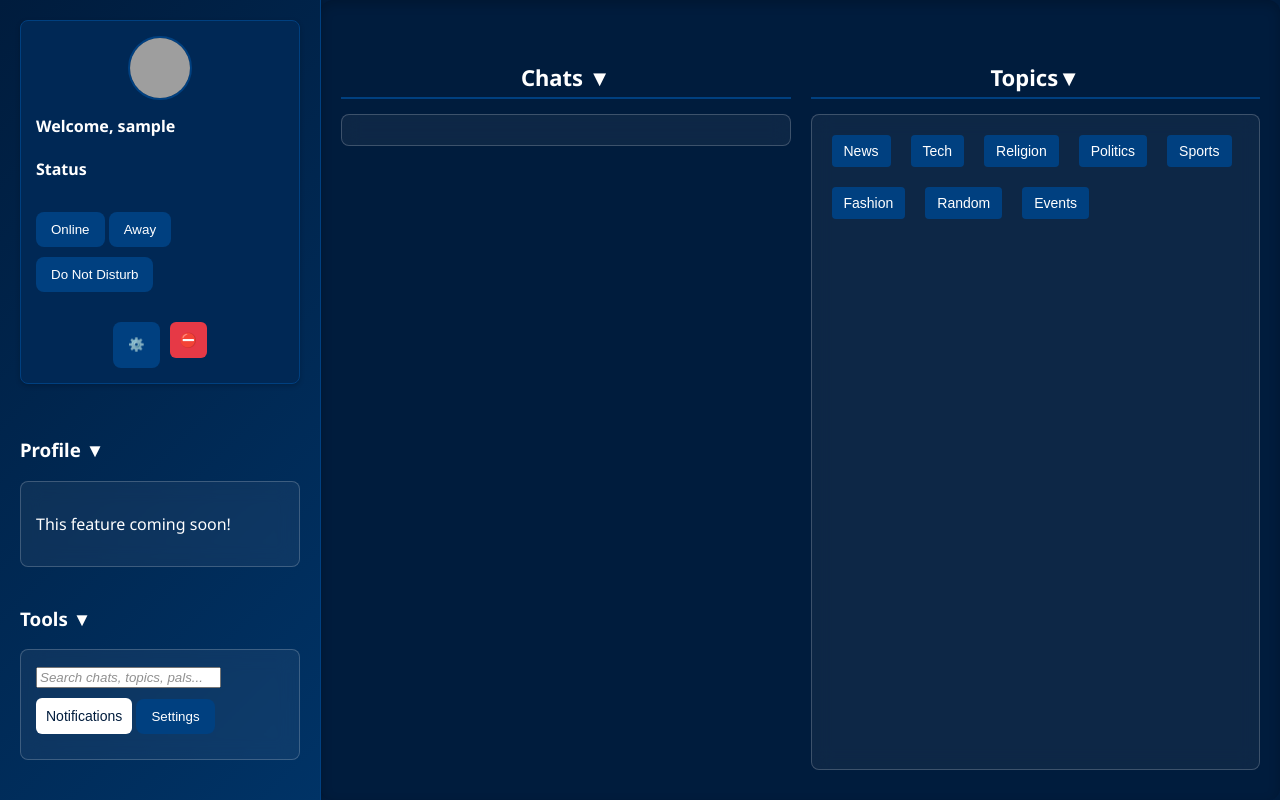
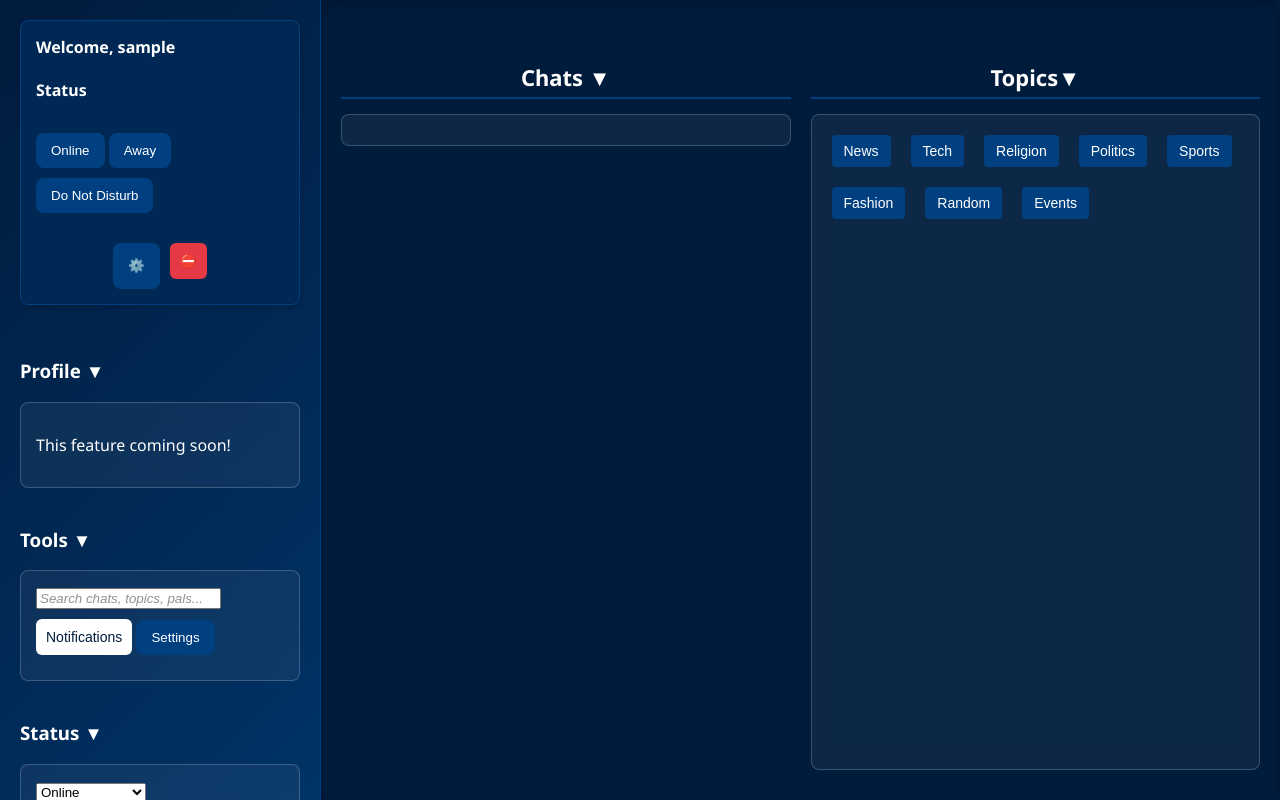
Before and after one commit to NervousBlakedown/aol, a Flask app: template frontend/templates/dashboard.html in a window 1280 px wide. Run offline with Flask 3, Linux system fonts and the light colour scheme; the template is opened without the code that fills it: most values are stand-ins (such as "Sample title", 1, 10 or a date in 2020); parts of the project's set-up code (start-up, migrations or seed data) failed here and were passed over; some libraries are stand-ins or nearby versions; grey boxes are pictures that could not be loaded.

Commit message:
commented out placeholder avatar for now

```diff
--- a/frontend/templates/dashboard.html
+++ b/frontend/templates/dashboard.html
@@ -9,9 +9,9 @@
     <!-- Sidebar -->
     <aside class="sidebar">
         <div class="user-info-card">
-            <div class="user-avatar">
+            <!--<div class="user-avatar">
                 <img src="/static/images/avatar-placeholder.png" alt="User Avatar">
-            </div>
+            </div> -->
             <div class="user-details">
                 <h3>Welcome, <span id="username-display">{{ username }}</span></h3>
                 <div class="user-status">
```
